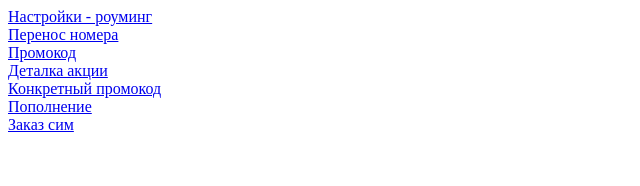
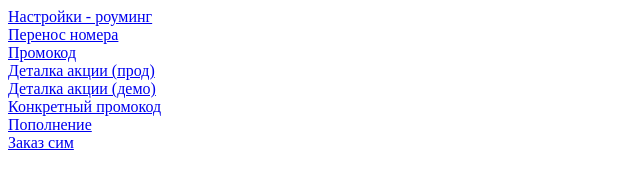
Before and after one commit to carline1/vtbdeeplinktest, a plain HTML site: page index.html in a window 1280 px wide. Shown: the whole page, without its empty margins (0-640 px from the left). Drawn offline with Linux system fonts and the light colour scheme.

Commit message:
Fixed promo links

```diff
--- a/index.html
+++ b/index.html
@@ -7,7 +7,8 @@
   <a href="vtbmobile://roaming">Настройки - роуминг</a><br>
   <a href="vtbmobile://mnp">Перенос номера</a><br>
   <a href="vtbmobile://activate-promocode">Промокод</a><br>
-  <a href="vtbmobile://promotion-details?id=smzn">Деталка акции</a><br>
+  <a href="vtbmobile://promotion-details?id=smzn">Деталка акции (прод)</a><br>
+  <a href="vtbmobile://promotion-details?id=rararararararar">Деталка акции (демо)</a><br>
   <a href="vtbmobile://activate-promocode?code=111">Конкретный промокод</a><br>
   <a href="vtbmobile://top-up">Пополнение</a><br>
   <a href="vtbmobile://order-sim">Заказ сим</a><br>
```
